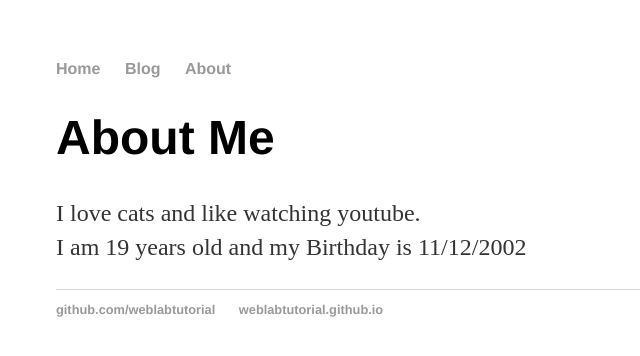
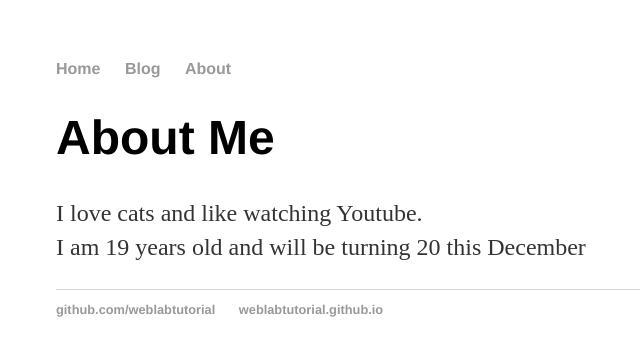
Before and after one commit to Sn2054/sn2054.github.io, a Jekyll site: the page built from about/index.html, in a window 1280 px wide. Shown: the top 356 px of the page, without its empty margins (136-776 px from the left). Built offline with Jekyll 4.4.1, drawn with Linux system fonts in a browser that asks for light colours.

Commit message:
Update index.html

```diff
--- a/about/index.html
+++ b/about/index.html
@@ -4,5 +4,5 @@ title: Web Programming
 ---
 <div class="blurb">
 <h1>About Me</h1>
-<p>I love cats and like watching youtube. <br> I am 19 years old and my Birthday is 11/12/2002</p>
+<p>I love cats and like watching Youtube. <br> I am 19 years old and will be turning 20 this December</p>
 </div>
```
